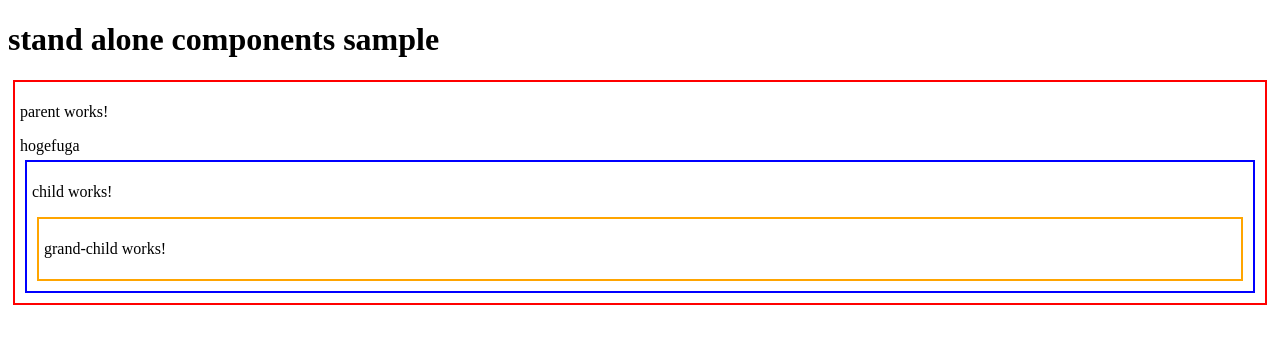
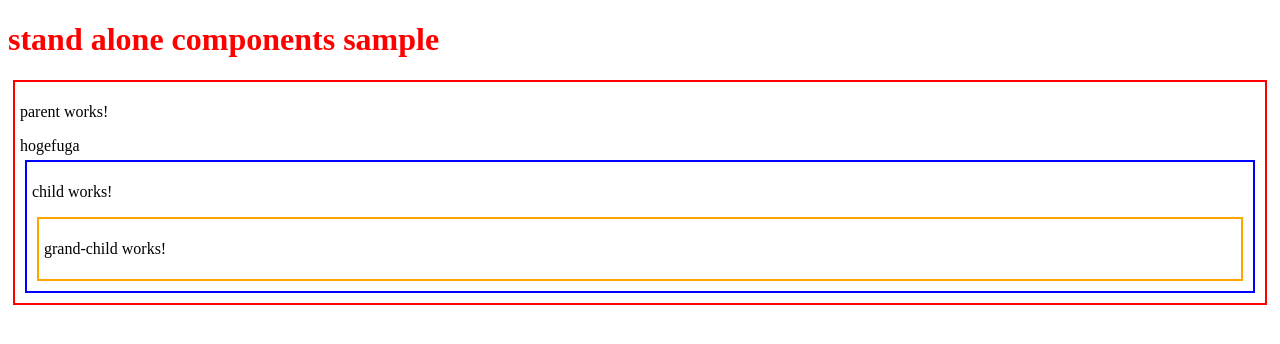
Before and after one commit to gurezo/stand-alone-components-sample, an Angular app: page /#/ in a window 1280 px wide. Shown: the top 344 px of the page. Built offline with nearby package versions, Linux system fonts and the light colour scheme.

Commit message:
directive 実装

```diff
--- a/src/app/app.component.html
+++ b/src/app/app.component.html
@@ -1,3 +1,3 @@
-<h1>{{ title }}</h1>
+<h1 appHTagStyle>{{ title }}</h1>
 
 <router-outlet></router-outlet>
--- a/src/app/app.component.ts
+++ b/src/app/app.component.ts
@@ -4,11 +4,12 @@ import { Component } from '@angular/core';
 import { RouterOutlet } from '@angular/router';
 
 import { ListComponent } from './list/list.component';
+import { HTagStyleDirective } from './h-tag-style.directive';
 
 @Component({
   selector: 'app-root',
   standalone: true,
-  imports: [CommonModule, RouterOutlet, ListComponent],
+  imports: [CommonModule, RouterOutlet, HTagStyleDirective, ListComponent],
   templateUrl: './app.component.html',
   styleUrls: ['./app.component.css'],
 })
```
